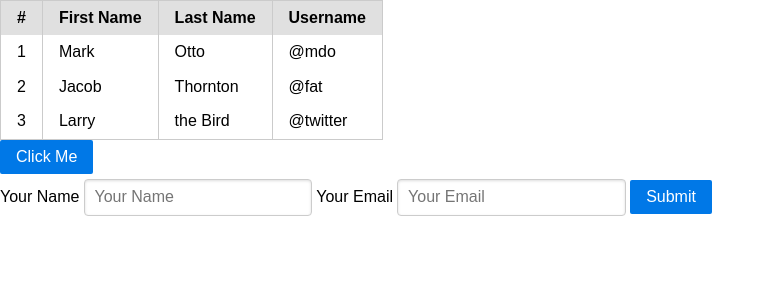
After one commit to jerry1900/django_bookstore, a Django app: template templates/pure_test.html in a window 1280 px wide. The commit adds this page. Shown: the top 300 px of the page, without its empty margins (0-775 px from the left). Run offline with Django 4.2, Linux system fonts and the light colour scheme; the template is opened without the code that fills it, so the values that code supplies are empty; some libraries are stand-ins or nearby versions.

Commit message:
add new files in templates

```diff
--- a/BookStore/urls.py
+++ b/BookStore/urls.py
@@ -22,4 +22,9 @@ from django.urls import path
 from newapp import views
 
 urlpatterns = [
-    path('admin/', admin.site.urls),path('test/',views.test_html),]
+    path('admin/', admin.site.urls),
+    path('test/',views.test_html,name='test'),
+    path('test_another/',views.test_another),
+    path('hello_web/',views.hello_web),
+
+]
--- /dev/null
+++ b/templates/pure_test.html
@@ -0,0 +1,58 @@
+<!DOCTYPE html>
+<html lang="en">
+<head>
+	<meta charset="UTF-8">
+	<title>Pure Example</title>
+	<link rel="stylesheet" href="https://cdn.jsdelivr.net/npm/purecss@2.0.3/pure-min.css">
+</head>
+<body>
+
+	<!-- 创建表格 -->
+	<table class="pure-table">
+    	<thead>
+        	<tr>
+            	<th>#</th>
+                <th>First Name</th>
+                <th>Last Name</th>
+                <th>Username</th>
+            </tr>
+        </thead>
+
+        <tbody>
+        	<tr>
+            	<td>1</td>
+                <td>Mark</td>
+                <td>Otto</td>
+                <td>@mdo</td>
+            </tr>
+            <tr>
+            	<td>2</td>
+                <td>Jacob</td>
+                <td>Thornton</td>
+                <td>@fat</td>
+            </tr>
+            <tr>
+            	<td>3</td>
+                <td>Larry</td>
+                <td>the Bird</td>
+                <td>@twitter</td>
+            </tr>
+        </tbody>
+    </table>
+
+    <!-- 创建按钮 -->
+    <button class="pure-button pure-button-primary">Click Me</button>
+
+    <!-- 创建表单 -->
+    <form class="pure-form">
+        <fieldset>
+            <label for="name">Your Name</label>
+            <input id="name" type="text" placeholder="Your Name">
+            <label for="email">Your Email</label>
+            <input id="email" type="email" placeholder="Your Email">
+            <button type="submit" class="pure-button pure-button-primary">Submit</button>
+        </fieldset>
+    </form>
+
+</body>
+</html>
--- a/templates/test.html
+++ b/templates/test.html
@@ -1,4 +1,5 @@
 <p style="font-size:50px;color:red">
     {{name}}，网址是
     <a href="http://c.biancheng.net/">http://c.biancheng.net/</a>
+
 </p>
```
Also changed, not shown: newapp/views.py (+43 -0 lines), templates/test_another.html (added, +17 -0 lines).
